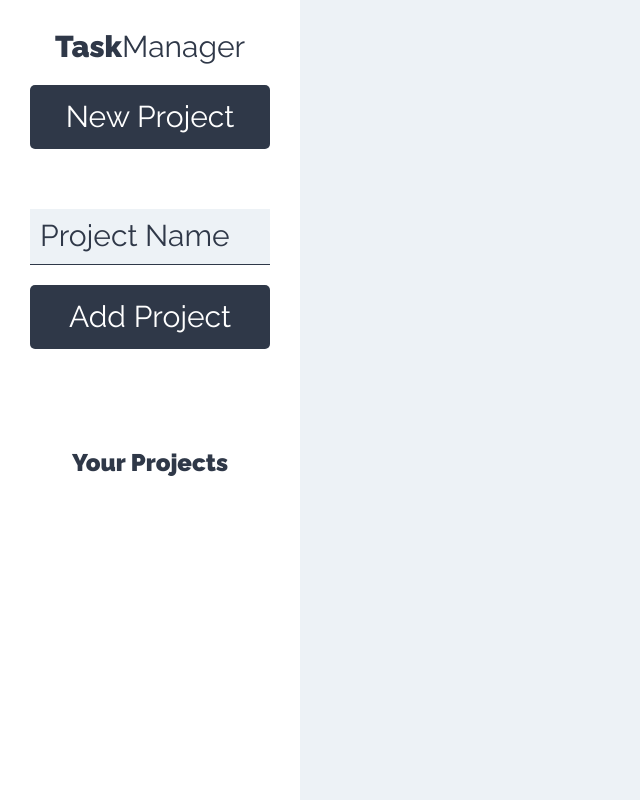
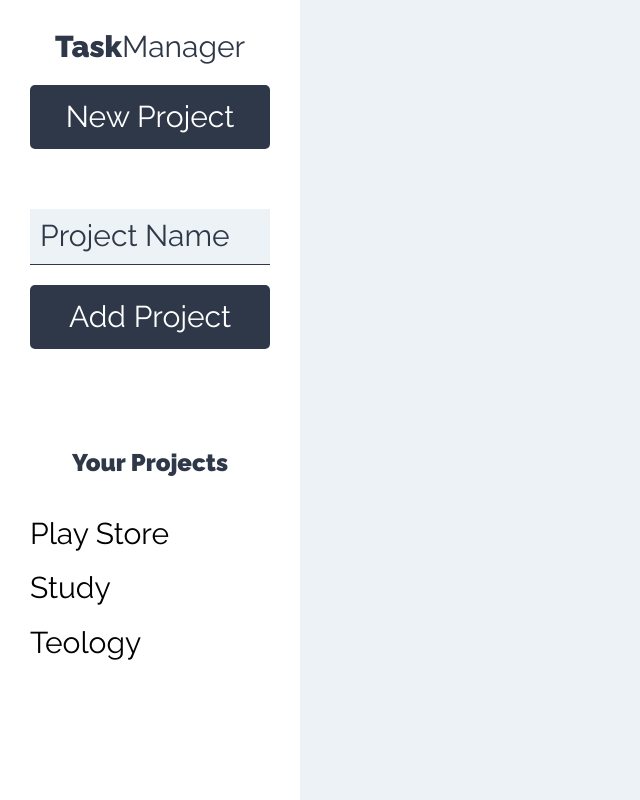
Before and after one commit to alejandroPolak-1/task_manager_client, a React (Create React App) app: page /projects in a window 1280 px wide. Shown: the whole page, without its empty margins (0-640 px from the left). Built offline with nearby package versions, Linux system fonts and the light colour scheme.

Commit message:
[List] list of projects create [Project]

```diff
--- a/src/components/layout/Sidebar.layout.js
+++ b/src/components/layout/Sidebar.layout.js
@@ -1,5 +1,6 @@
 import React from 'react'
 import NewProject from '../projects/NewProject'
+import ListProjects from '../projects/ListProjects'
 
 const Sidebar = () => {
   return (
@@ -11,6 +12,8 @@
 
         <div className="proyectos">
             <h2>Your Projects</h2>
+
+            <ListProjects />
         </div>
       </h1>
     </aside>
--- /dev/null
+++ b/src/components/projects/ListProjects.js
@@ -0,0 +1,22 @@
+import React from 'react'
+import Project from './Project'
+
+const ListProjects = () => {
+
+  const projects = [
+    { name: 'Play Store' },
+    { name: 'Study' },
+    { name: 'Teology' }
+  ]
+
+  return (
+    <ul className="listado-proyectos">
+      {projects.map(project => (
+        <Project project={project}
+        />
+      ))}
+    </ul>
+  )
+}
+
+export default ListProjects
--- /dev/null
+++ b/src/components/projects/Project.js
@@ -0,0 +1,15 @@
+import React from 'react'
+
+const Project = ({project}) => {
+    return (
+        <li>
+            <button
+                type="button"
+                className="btn btn-blank"
+            >{project.name}
+            </button>
+        </li>
+     );
+}
+
+export default Project;
```
